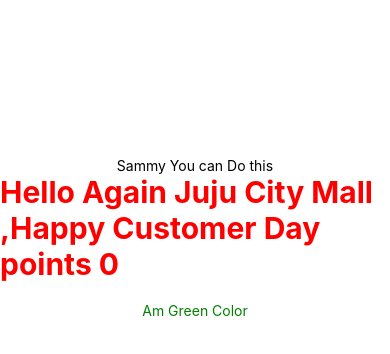
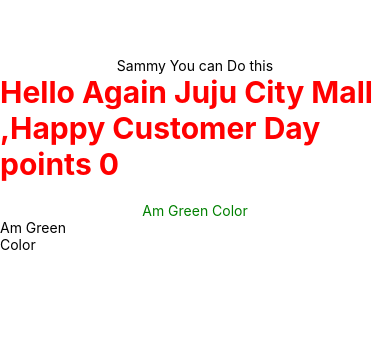
Before and after one commit to SammyMureithi/First-React-Native-App, a React Native app: screen / in a window 390 px wide. Shown: the part 184-538 px from the top of the page. Built offline with nearby package versions, Linux system fonts and the light colour scheme.

Commit message:
Width and Heights

```diff
--- a/Components/InputField.js
+++ b/Components/InputField.js
@@ -15,7 +15,10 @@
     return (
         <View >
             <Text onPress={handleClick} style={styles.Text1} >Hello Again {customerName} ,{text} points {counter}</Text>
-            <Text  style={styles.green}>Am Green Color</Text>
+            <Text style={styles.green}>Am Green Color</Text>
+            <View style={styles.view}>
+            <Text>Am Green Color</Text>
+            </View>
       </View>
 
     )
@@ -31,6 +34,12 @@
         color: "green",
         textAlign: "center",
         marginTop:20
+    },
+    view: {
+        width: 100,
+        height:200,
+        backgroundColor:"Pink",
+        color:"Red"
     }
 })
 
```
